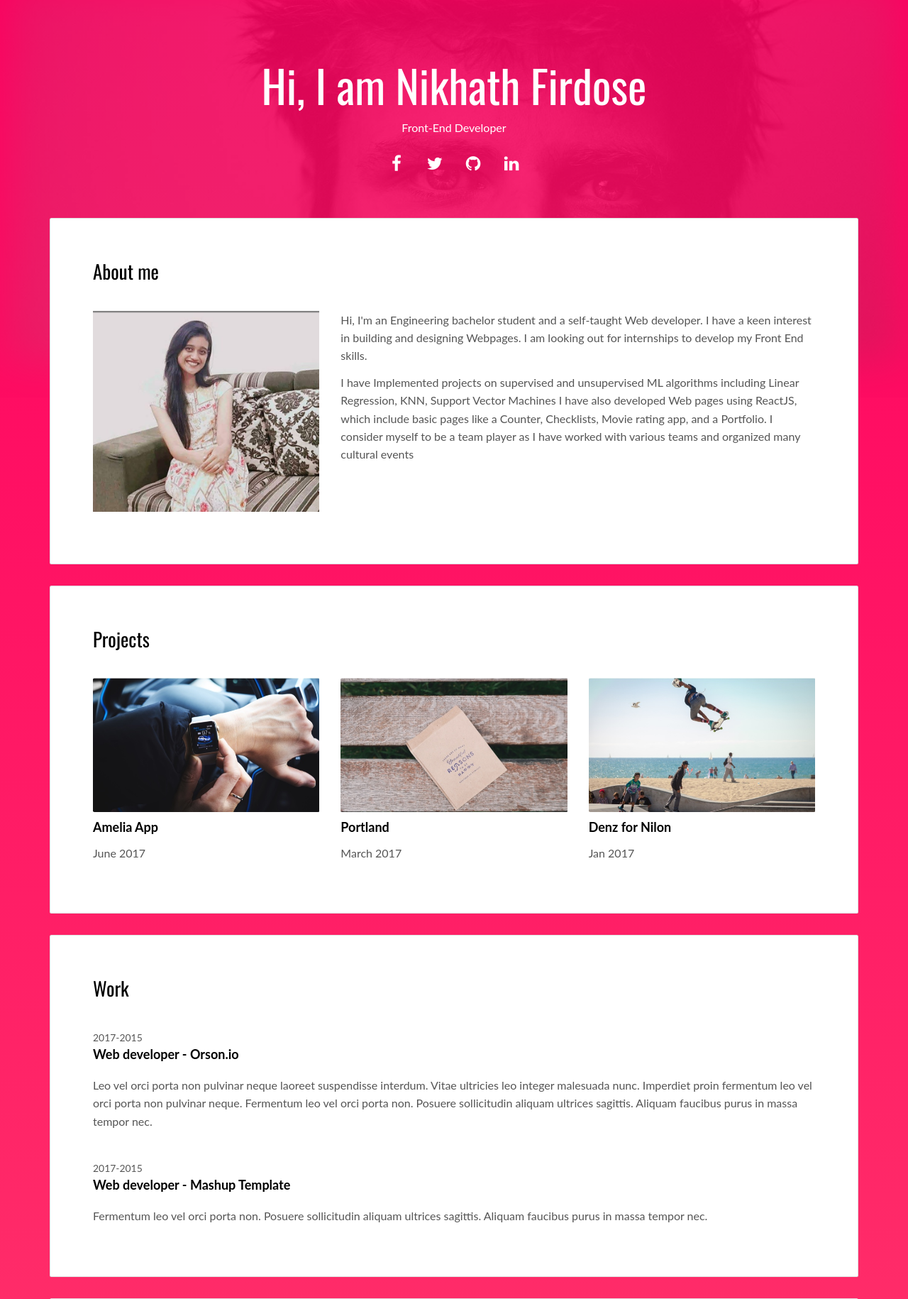
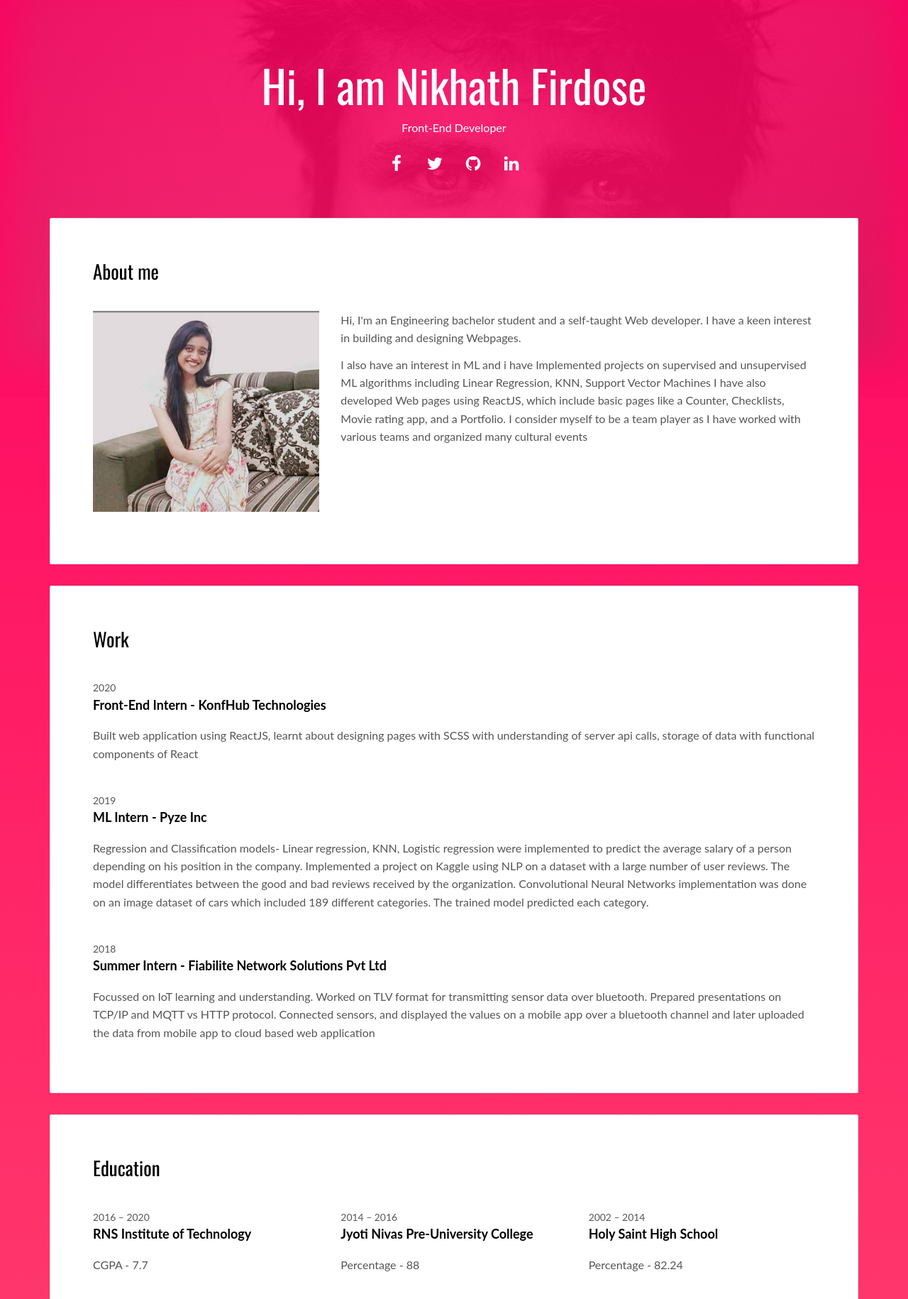
Before and after one commit to nikhathfirdose/MyPortfolio, a Flask app: page / in a window 1280 px wide. Shown: the top 1830 px of the page at 71% size. Run offline with Flask 2, Linux system fonts and the light colour scheme.

Commit message:
images added with final editing

```diff
--- a/servervenv/templates/index.html
+++ b/servervenv/templates/index.html
@@ -96,24 +96,24 @@
                     <p>
                       Hi, I'm an Engineering bachelor student and a self-taught
                       Web developer. I have a keen interest in building and
-                      designing Webpages. I am looking out for internships to
-                      develop my Front End skills.
+                      designing Webpages.
                     </p>
                     <p>
-                      I have Implemented projects on supervised and unsupervised
-                      ML algorithms including Linear Regression, KNN, Support
-                      Vector Machines I have also developed Web pages using
-                      ReactJS, which include basic pages like a Counter,
-                      Checklists, Movie rating app, and a Portfolio. I consider
-                      myself to be a team player as I have worked with various
-                      teams and organized many cultural events
+                      I also have an interest in ML and i have Implemented
+                      projects on supervised and unsupervised ML algorithms
+                      including Linear Regression, KNN, Support Vector Machines
+                      I have also developed Web pages using ReactJS, which
+                      include basic pages like a Counter, Checklists, Movie
+                      rating app, and a Portfolio. I consider myself to be a
+                      team player as I have worked with various teams and
+                      organized many cultural events
                     </p>
                   </div>
                 </div>
               </div>
             </div>
 
-            <div class="card">
+            <!-- <div class="card">
               <div class="card-block">
                 <h2>Projects</h2>
                 <div class="row">
@@ -147,72 +147,97 @@
                 </div>
               </div>
             </div>
+-->
 
             <div class="card">
               <div class="card-block">
                 <h2>Work</h2>
                 <div class="work-experience">
-                  <small class="date">2017-2015</small>
+                  <small class="date">2020</small>
                   <h3 class="h5 date-title">
-                    Web developer -
-                    <a
-                      href="http://en.orson.io"
-                      title="Create professionnal website"
-                      >Orson.io</a
+                    Front-End Intern -
+                    <a href="https://konfhub.com/" title=""
+                      >KonfHub Technologies</a
                     >
                   </h3>
 
                   <p>
-                    Leo vel orci porta non pulvinar neque laoreet suspendisse
-                    interdum. Vitae ultricies leo integer malesuada nunc.
-                    Imperdiet proin fermentum leo vel orci porta non pulvinar
-                    neque. Fermentum leo vel orci porta non. Posuere
-                    sollicitudin aliquam ultrices sagittis. Aliquam faucibus
-                    purus in massa tempor nec.
+                    Built web application using ReactJS, learnt about designing
+                    pages with SCSS with understanding of server api calls,
+                    storage of data with functional components of React
                   </p>
                 </div>
 
                 <div class="work-experience">
-                  <small class="date">2017-2015</small>
+                  <small class="date">2019</small>
                   <h3 class="h5 date-title">
-                    Web developer -
-                    <a href="http://mashup-template.com" title=""
-                      >Mashup Template</a
+                    ML Intern -
+                    <a href="https://www.pyze.com/" title="">Pyze Inc</a>
+                  </h3>
+
+                  <p>
+                    Regression and Classification models- Linear regression,
+                    KNN, Logistic regression were implemented to predict the
+                    average salary of a person depending on his position in the
+                    company. Implemented a project on Kaggle using NLP on a
+                    dataset with a large number of user reviews. The model
+                    differentiates between the good and bad reviews received by
+                    the organization. Convolutional Neural Networks
+                    implementation was done on an image dataset of cars which
+                    included 189 different categories. The trained model
+                    predicted each category.
+                  </p>
+                </div>
+                <div class="work-experience">
+                  <small class="date">2018</small>
+                  <h3 class="h5 date-title">
+                    Summer Intern -
+                    <a
+                      href="http://www.fiabilite.in/"
+                      title="Create professionnal website"
+                      >Fiabilite Network Solutions Pvt Ltd</a
                     >
                   </h3>
 
                   <p>
-                    Fermentum leo vel orci porta non. Posuere sollicitudin
-                    aliquam ultrices sagittis. Aliquam faucibus purus in massa
-                    tempor nec.
+                    Focussed on IoT learning and understanding. Worked on TLV
+                    format for transmitting sensor data over bluetooth. Prepared
+                    presentations on TCP/IP and MQTT vs HTTP protocol. Connected
+                    sensors, and displayed the values on a mobile app over a
+                    bluetooth channel and later uploaded the data from mobile
+                    app to cloud based web application
                   </p>
                 </div>
               </div>
             </div>
+            <!--
 
+  -->
             <div class="card">
               <div class="card-block">
                 <h2>Education</h2>
                 <div class="row">
                   <div class="col-md-4">
                     <div class="education-experience">
-                      <small class="date">2017-2015</small>
-                      <h3 class="h5 date-title">Design Master</h3>
-                      <p>Chicago University</p>
+                      <small class="date">2016 – 2020</small>
+                      <h3 class="h5 date-title">RNS Institute of Technology</h3>
+                      <p>CGPA - 7.7</p>
                     </div>
                   </div>
                   <div class="col-md-4">
                     <div class="education-experience">
-                      <small class="date">2015-2012</small>
-                      <h3 class="h5 date-title">Metrics Degree</h3>
-                      <p>Ecole 87</p>
+                      <small class="date">2014 – 2016</small>
+                      <h3 class="h5 date-title">
+                        Jyoti Nivas Pre-University College
+                      </h3>
+                      <p>Percentage - 88</p>
                     </div>
                   </div>
                   <div class="col-md-4">
                     <div class="education-experience">
-                      <small class="date">2012-2011</small>
-                      <h3 class="h5 date-title">Motion Design Course</h3>
-                      <p>Pascal’s Lee Studio</p>
+                      <small class="date">2002 – 2014</small>
+                      <h3 class="h5 date-title">Holy Saint High School</h3>
+                      <p>Percentage - 82.24</p>
                     </div>
                   </div>
                 </div>
@@ -230,12 +255,12 @@
                   </div>
                   <div class="col-md-4">
                     <div class="language-experience">
-                      <h3 class="h5">French <small>Fluent</small></h3>
+                      <h3 class="h5">Hindi<small> Fluent</small></h3>
                     </div>
                   </div>
                   <div class="col-md-4">
                     <div class="language-experience">
-                      <h3 class="h5">Russian <small>Beginner</small></h3>
+                      <h3 class="h5">Kannada <small>Fluent</small></h3>
                     </div>
                   </div>
                 </div>
@@ -254,28 +279,28 @@
                   <div class="carousel-inner" role="listbox">
                     <div class="item active">
                       <img
-                        src="./static/assets/images/img-05.jpg"
+                        src="./static/assets/images/Proj-1.png"
                         class="img-responsive"
                         alt="..."
                       />
                       <div class="carousel-caption">
-                        <h3 class="h5">Jules for Bastion</h3>
-                        <p>2017</p>
+                        <h3 class="h5">Moiz Portfolio</h3>
+                        <p>2019</p>
                       </div>
                     </div>
-                    <div class="item">
+                    <!-- <div class="item">
                       <img
-                        src="./static/assets/images/img-06.jpg"
+                        src="./static/assets/images/Proj-testing.mp4"
                         class="img-responsive"
                         alt="..."
                       />
                       <div class="carousel-caption">
-                        <h3 class="h5">Jules for Bastion</h3>
-                        <p>2017</p>
+                        <h3 class="h5">Sponsor App</h3>
+                        <p>2020</p>
                       </div>
-                    </div>
+                    </div> -->
 
-                    <div class="item">
+                    <!-- <div class="item">
                       <img
                         src="./static/assets/images/img-08.jpg"
                         class="img-responsive"
@@ -285,7 +310,7 @@
                         <h3 class="h5">Jules for Bastion</h3>
                         <p>2017</p>
                       </div>
-                    </div>
+                    </div> -->
                   </div>
 
                   <!-- Indicators -->
@@ -295,14 +320,14 @@
                       data-slide-to="0"
                       class="active"
                     ></li>
-                    <li
+                    <!-- <li
                       data-target="#carousel-example-generic"
                       data-slide-to="1"
                     ></li>
                     <li
                       data-target="#carousel-example-generic"
                       data-slide-to="2"
-                    ></li>
+                    ></li> -->
                   </ol>
                 </div>
               </div>
@@ -314,28 +339,30 @@
                 <div class="row">
                   <div class="col-md-3">
                     <p class="social-buttons">
-                      <a href="https://twitter.com/" title=""
+                      <a href="https://twitter.com/nikhath_firdose" title=""
                         ><span class="social-round-icon fa-icon"
                           ><i class="fa fa-twitter"></i></span
-                        >@David_Folley</a
+                        >@nikhath_firdose</a
                       >
                     </p>
                   </div>
                   <div class="col-md-3">
                     <p class="social-buttons">
-                      <a href="https://www.linkedin.com/" title=""
+                      <a
+                        href="https://www.linkedin.com/in/nikhath-firdose/"
+                        title=""
                         ><span class="social-round-icon fa-icon"
                           ><i class="fa fa-linkedin"></i></span
-                        >David Folley</a
+                        >Nikhath Firdose</a
                       >
                     </p>
                   </div>
                   <div class="col-md-3">
                     <p class="social-buttons">
-                      <a href="https://dribbble.com/" title=""
+                      <a href="https://github.com/nikhathfirdose" title=""
                         ><span class="social-round-icon fa-icon"
-                          ><i class="fa fa-dribbble"></i></span
-                        >David Folley</a
+                          ><i class="fa fa-github"></i></span
+                        >Nikhath Firdose</a
                       >
                     </p>
                   </div>
@@ -343,7 +370,7 @@
               </div>
             </div>
 
-            <div class="card">
+            <!-- <div class="card">
               <div class="card-block">
                 <h2>Contact</h2>
                 <form action="" class="reveal-content">
@@ -377,12 +404,19 @@
                   </div>
                 </form>
               </div>
+            </div> -->
+            <div class="card">
+              <div class="card-block">
+                <h2>Contact Me:</h2>
+                <p class="social-buttons">Mail ID: nikhathfirdose3@gmail.com</p>
+                <p class="social-buttons">Ph No: +91 9632844568</p>
+              </div>
             </div>
           </div>
         </div>
       </div>
     </main>
-    <footer class="footer-container white-text-container text-center">
+    <!-- <footer class="footer-container white-text-container text-center">
       <div class="container">
         <div class="row">
           <div class="col-xs-12">
@@ -434,7 +468,7 @@
           </div>
         </div>
       </div>
-    </footer>
+    </footer> -->
 
     <script>
       document.addEventListener("DOMContentLoaded", function (event) {
```
Also changed, not shown: servervenv/static/assets/images/Proj-1.png (added).
